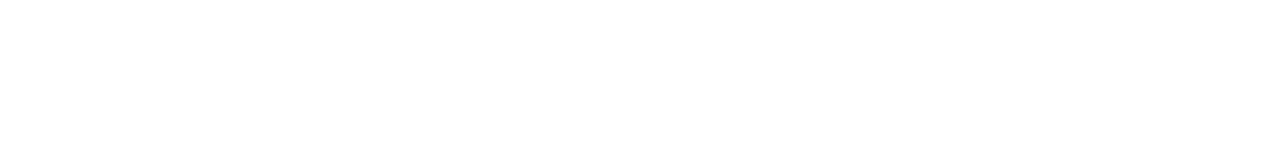
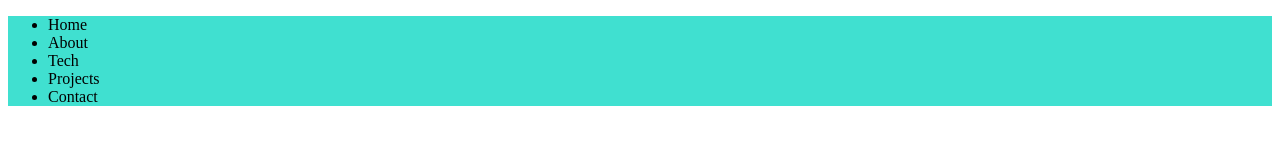
Before and after one commit to Tsardines/portfolio, a plain HTML site: page portfolio/index.html in a window 1280 px wide. Drawn offline with Linux system fonts and the light colour scheme.

Commit message:
added a bit to nav bar

```diff
--- a/portfolio/index.html
+++ b/portfolio/index.html
@@ -2,15 +2,31 @@
 
 <head>
 
-  <title>Title ha</title>
+  <title>Title</title>
+
+   <link rel="stylesheet" type="text/css" href="styles/stylesheet.css">
 
 </head>
 
 <body>
 
-<footer>
+<div class="header">
 
-</footer>
+<ul class="nav-list">
+  <li>Home</li>
+  <li>About</li>
+  <li>Tech</li>
+  <li>Projects</li>
+  <li>Contact</li>
+</ul>
+
+</div>
+
+
+
+  <footer>
+
+  </footer>
 
 </body>
 
--- a/portfolio/styles/stylesheet.css
+++ b/portfolio/styles/stylesheet.css
@@ -0,0 +1,9 @@
+
+
+.header {
+  background-color: turquoise;
+}
+
+.nav-list {
+  text-decoration: none;
+}
```
